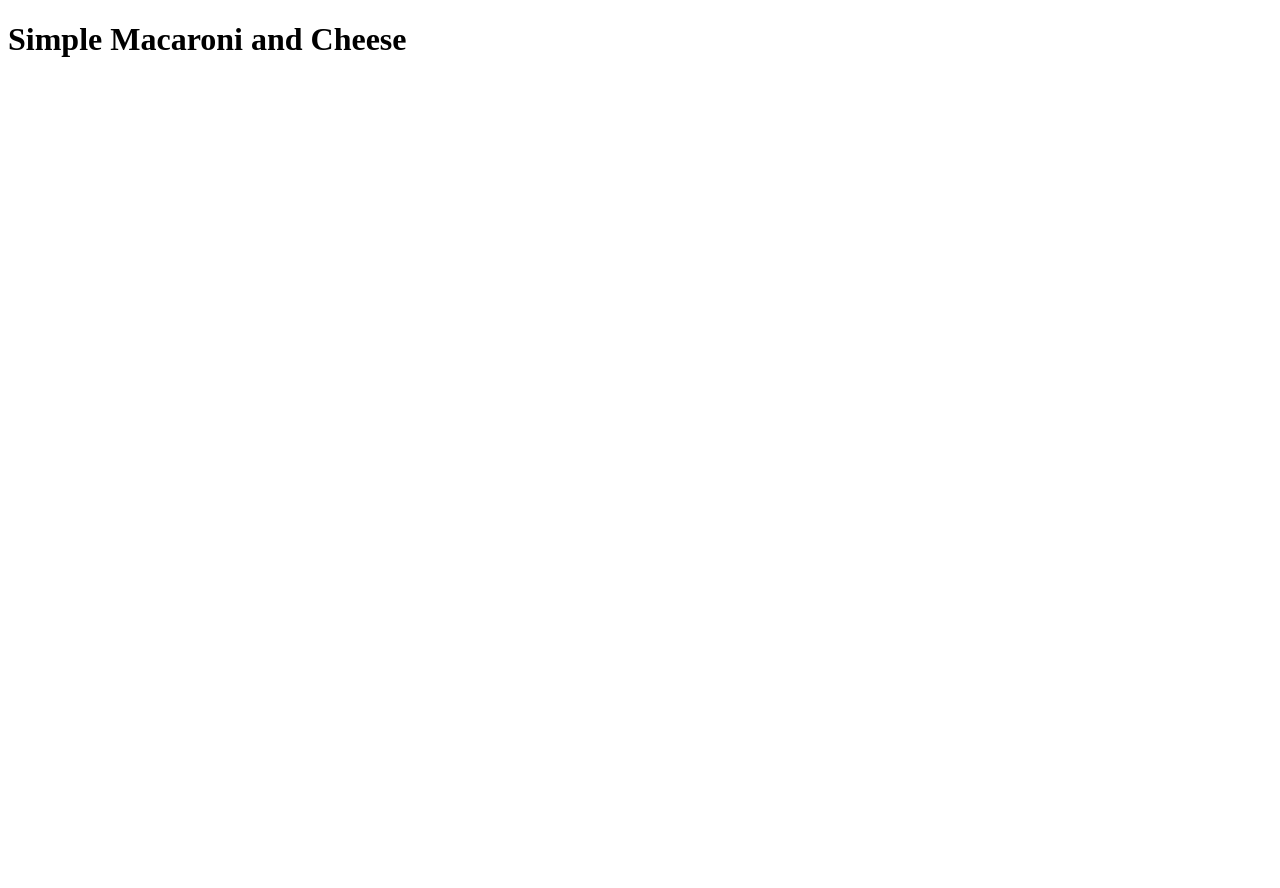
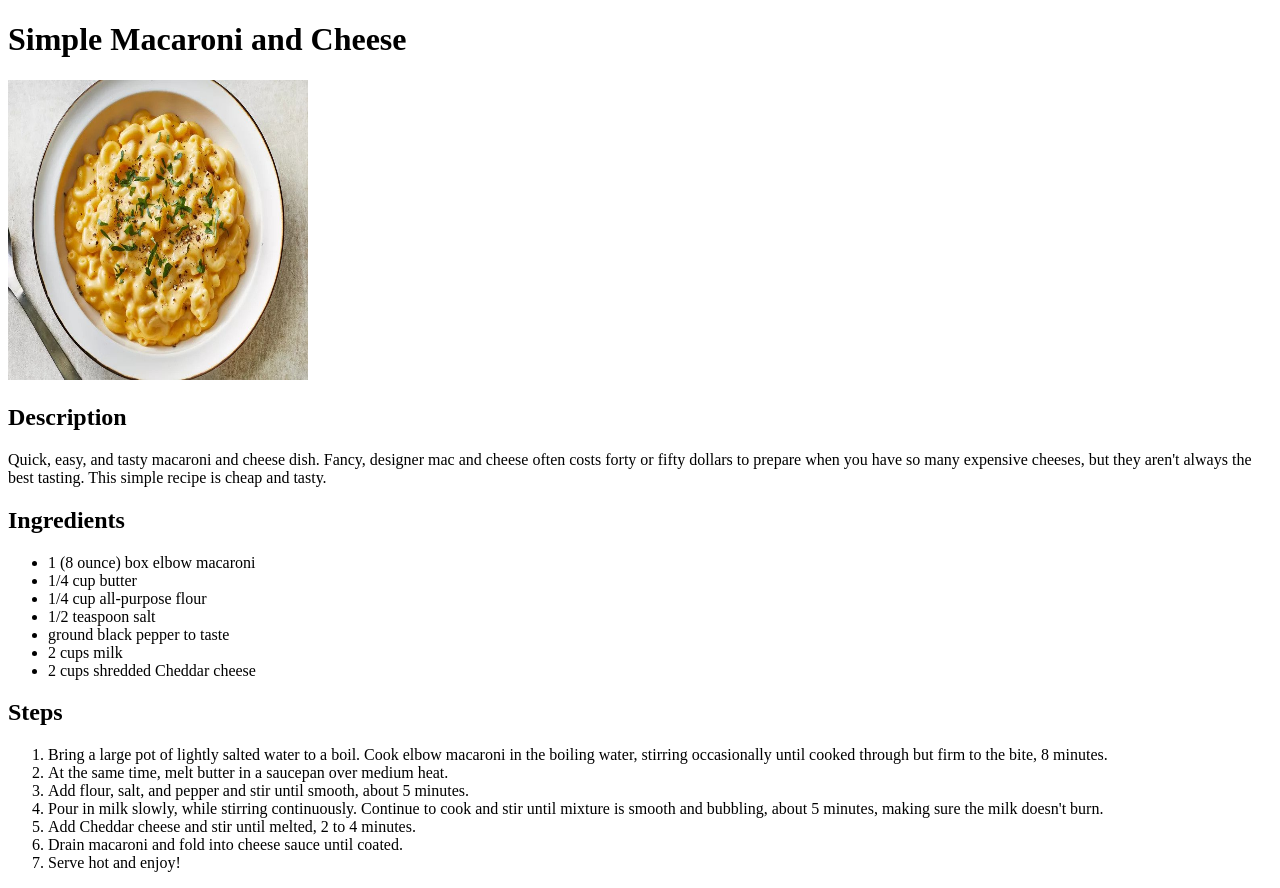
Before and after one commit to mando100801/odin-recipes, a plain HTML site: page recipes/simple-macaroni-and-cheese.html in a window 1280 px wide. Before the commit the page ends 800 px from the top, so only its background shows below. Drawn offline with Linux system fonts and the light colour scheme.

Commit message:
add detailed recipe of simple macaroni and cheese

```diff
--- a/recipes/simple-macaroni-and-cheese.html
+++ b/recipes/simple-macaroni-and-cheese.html
@@ -7,5 +7,34 @@
 
     <body>
         <h1>Simple Macaroni and Cheese</h1>
+        <img src="../img/simple-macaroni-and-cheese.jpg" height="300" width="300">
+        <h2>Description</h2>
+        <p>Quick, easy, and tasty macaroni and cheese dish.
+            Fancy, designer mac and cheese often costs forty or fifty dollars to prepare when you have so many expensive cheeses,
+            but they aren't always the best tasting. This simple recipe is cheap and tasty.
+        </p>
+        <h2>Ingredients</h2>
+        <ul>
+            <li>1 (8 ounce) box elbow macaroni</li>
+            <li>1/4 cup butter</li>
+            <li>1/4 cup all-purpose flour</li>
+            <li>1/2 teaspoon salt</li>
+            <li>ground black pepper to taste</li>
+            <li>2 cups milk</li>
+            <li>2 cups shredded Cheddar cheese</li>
+        </ul>
+        <h2>Steps</h2>
+        <ol>
+            <li>Bring a large pot of lightly salted water to a boil.
+                Cook elbow macaroni in the boiling water,
+                stirring occasionally until cooked through but firm to the bite, 8 minutes. </li>
+            <li>At the same time, melt butter in a saucepan over medium heat. </li>
+            <li>Add flour, salt, and pepper and stir until smooth, about 5 minutes. </li>
+            <li>Pour in milk slowly, while stirring continuously.
+                Continue to cook and stir until mixture is smooth and bubbling, about 5 minutes, making sure the milk doesn't burn.</li>
+            <li>Add Cheddar cheese and stir until melted, 2 to 4 minutes. </li>
+            <li>Drain macaroni and fold into cheese sauce until coated. </li>
+            <li>Serve hot and enjoy!</li>
+        </ol>
     </body>
 </html>
```
